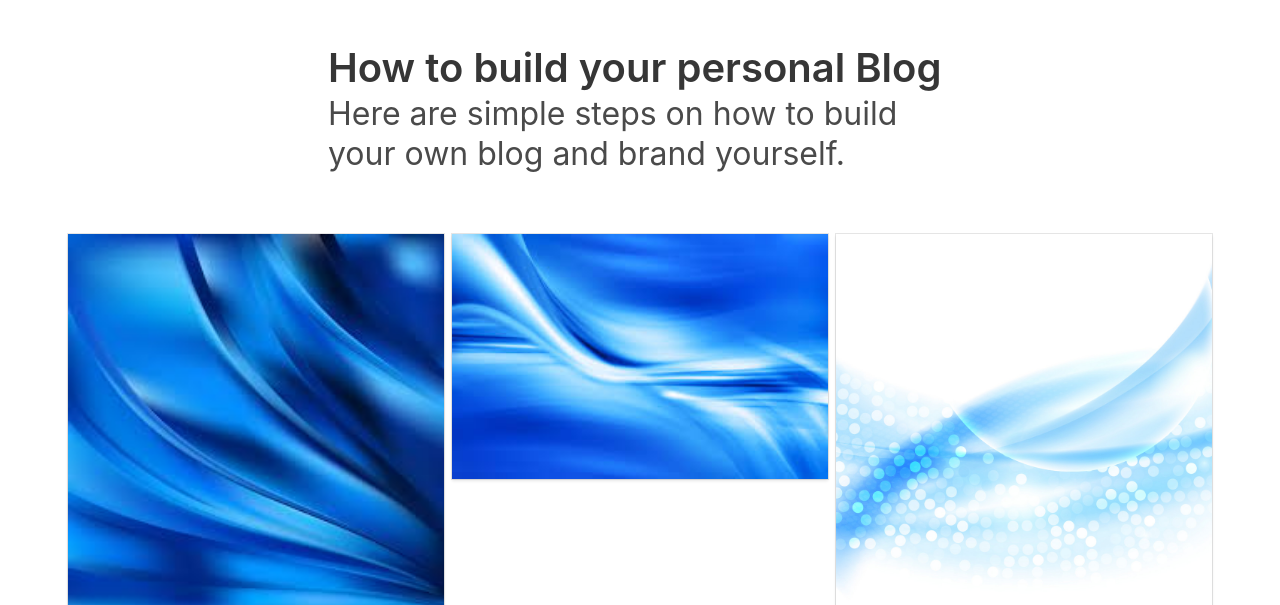
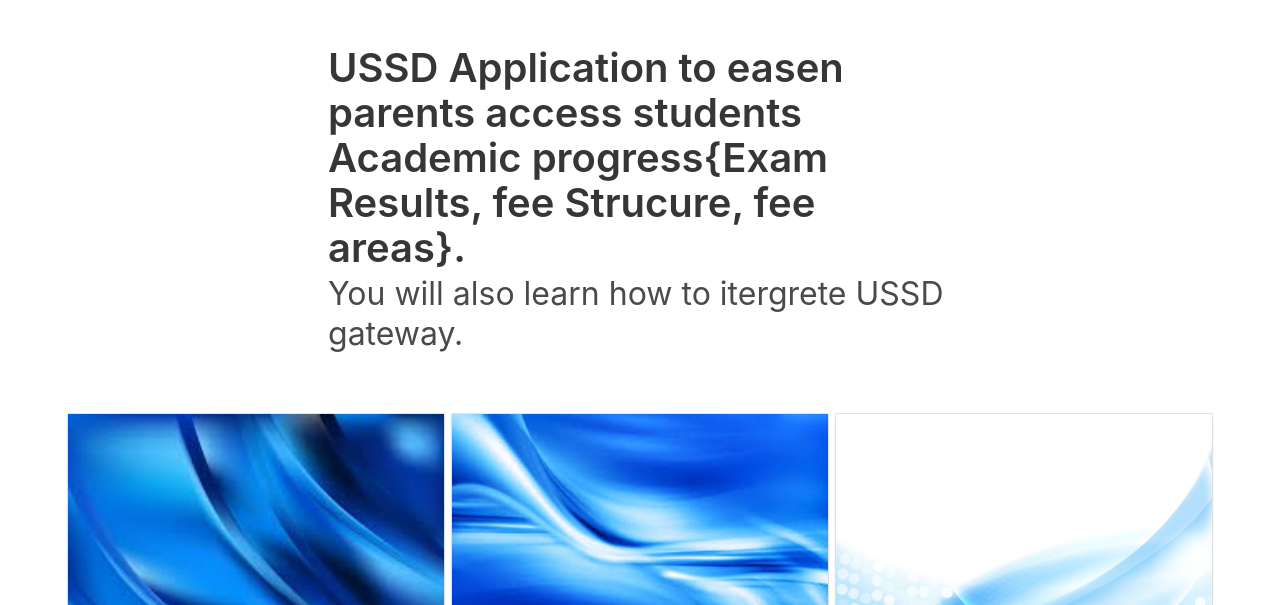
Before and after one commit to CollyneJumah/myWebPortfolio, a website: page blogs.html in a window 1280 px wide. Shown: the part 195-800 px from the top of the page. Drawn offline with nearby package versions, Linux system fonts and the light colour scheme.

Commit message:
Update blogs.html

```diff
--- a/blogs.html
+++ b/blogs.html
@@ -72,8 +72,8 @@
         </article>
 
         <div class="section is-paddingless-horizontal">
-            <h1 class="title is-2">How to build your personal Blog</h1>
-            <h2 class="subtitle is-3">Here are simple steps on how to build your own blog and brand yourself.</h2>
+            <h1 class="title is-2">USSD Application to easen parents access students Academic progress{Exam Results, fee Strucure, fee areas}.</h1>
+            <h2 class="subtitle is-3">You will also learn how to itergrete USSD gateway.</h2>
         </div>
 
         <div class="columns grid-xl is-mobile is-variable is-1 is-marginless">
```
